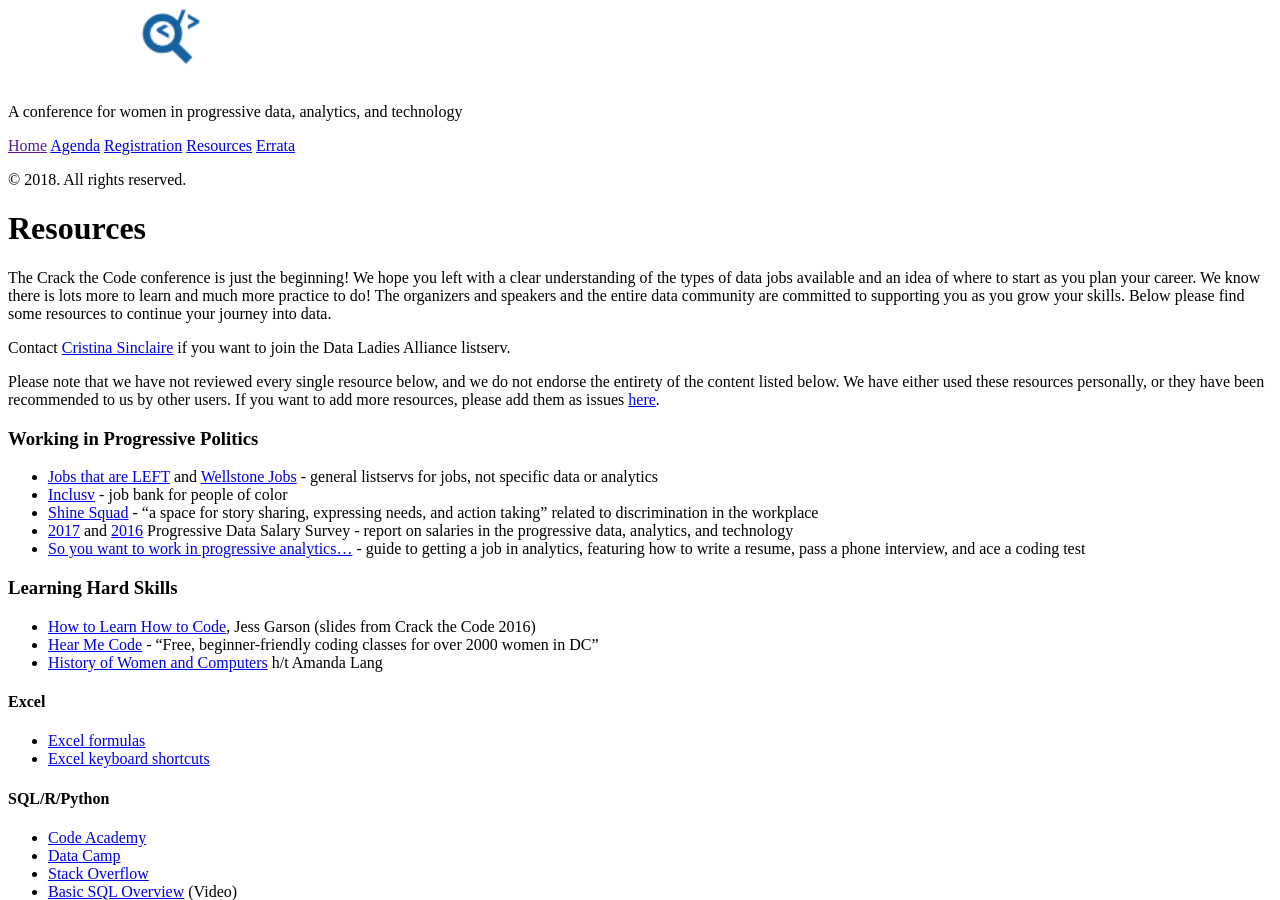
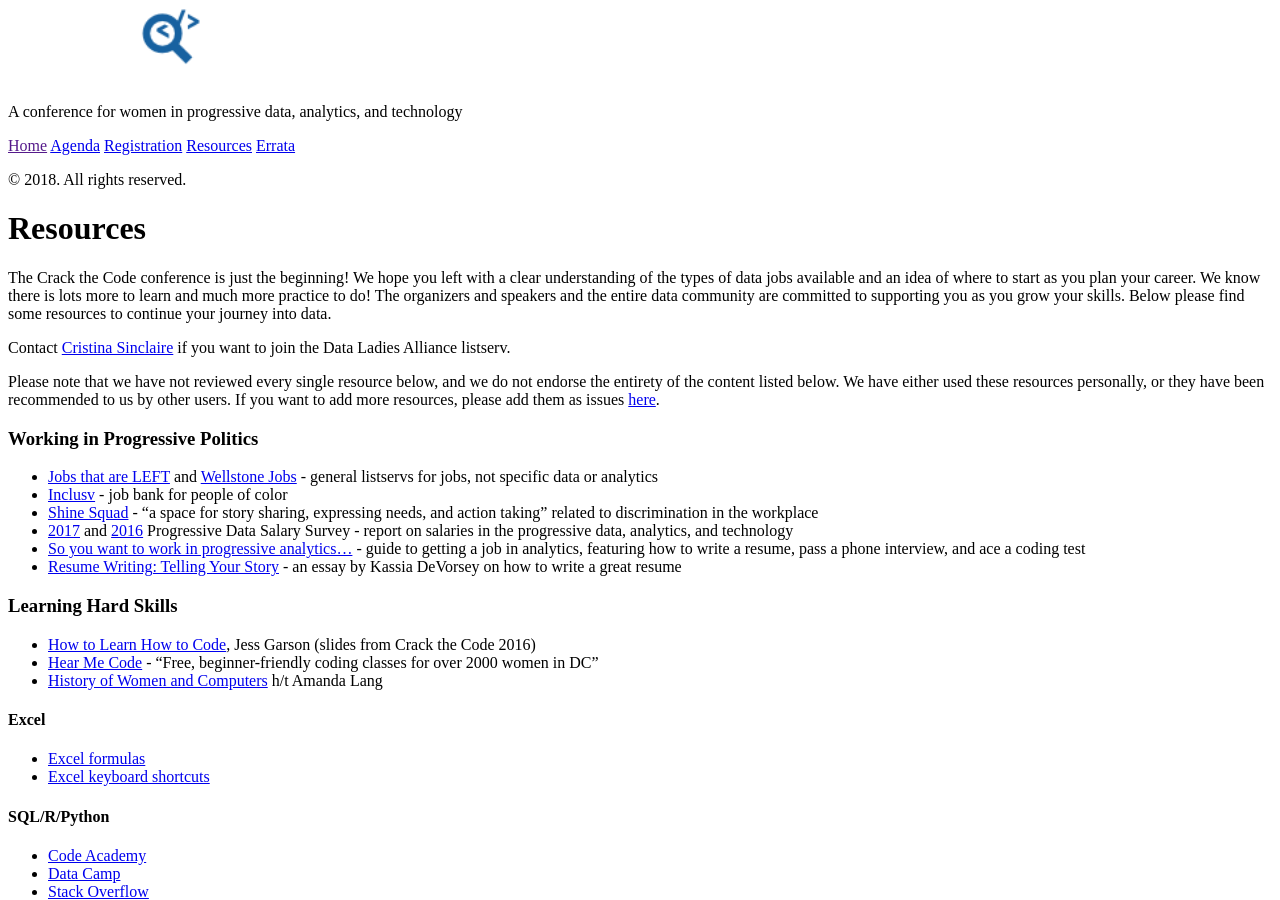
Before and after one commit to anniejw6/crackthecode_site, a Jekyll site: the page built from resources.md, in a window 1280 px wide and 900 px high. Built offline with Jekyll 4.4.1, drawn with Linux system fonts in a browser that asks for light colours; Markdown is read by kramdown in place of the engine named in the settings.

Commit message:
Update resources.md

```diff
--- a/resources.md
+++ b/resources.md
@@ -16,6 +16,7 @@
 * [Shine Squad](http://shinesquad.org/) - "a space for story sharing, expressing needs, and action taking" related to discrimination in the workplace
 * [2017](/salary2017) and [2016](/public/salary_survey2016.pdf) Progressive Data Salary Survey - report on salaries in the progressive data, analytics, and technology
 * [So you want to work in progressive analytics...](https://www.gitbook.com/read/book/anniejw6/jobs-proganalytics) - guide to getting a job in analytics, featuring how to write a resume, pass a phone interview, and ace a coding test
+* [Resume Writing: Telling Your Story](https://medium.com/@hereiskass/resume-writing-telling-your-story-bf754cc3beb0) - an essay by Kassia DeVorsey on how to write a great resume
 
 ### Learning Hard Skills
 
```
